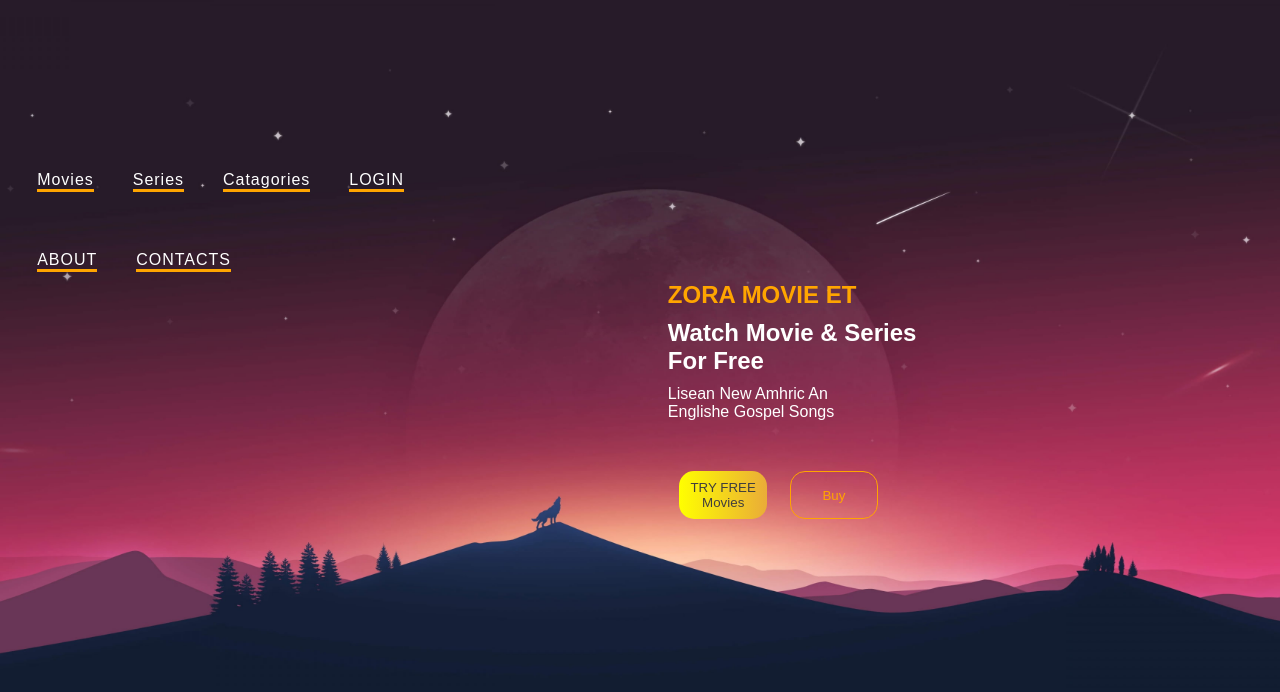
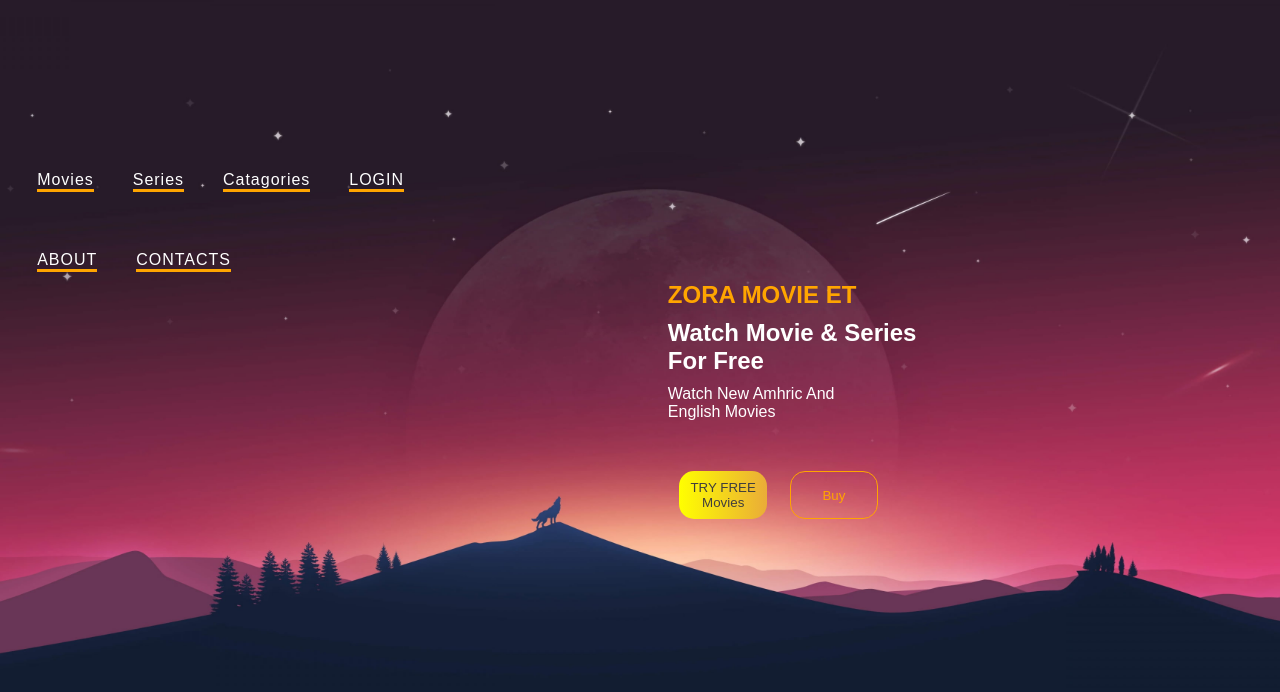
Before and after one commit to ermi1011/Zora-Movies-et, a plain HTML site: page index.html in a window 1280 px wide. Drawn offline with Linux system fonts and the light colour scheme; files whose address does not match are found by name.

Commit message:
Update index.html

```diff
--- a/index.html
+++ b/index.html
@@ -26,7 +26,7 @@
             <div class="content">
                 <h3 data-aos="fade-right">ZORA MOVIE ET</h3>
                 <h1 data-aos="fade-right">Watch Movie & Series For Free</h1>
-                <p>Lisean New Amhric An Englishe Gospel Songs</p>
+                <p>Watch New Amhric And English Movies</p>
             <div class="buttons">
               <button>TRY FREE Movies</button>
              <button>Buy</button>
```
